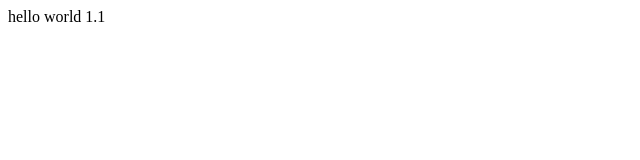
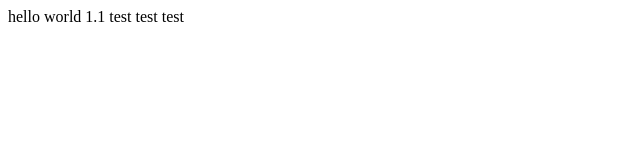
Before and after one commit to wimada/myworld, a plain HTML site: page index.html in a window 1280 px wide. Shown: the full height of the page, 0-640 px from the left. Drawn offline with Linux system fonts and the light colour scheme.

Commit message:
test test

```diff
--- a/index.html
+++ b/index.html
@@ -7,6 +7,6 @@
   <title>Document</title>
 </head>
 <body>
-  hello world 1.1
+  hello world 1.1 test test test
 </body>
 </html>
```
